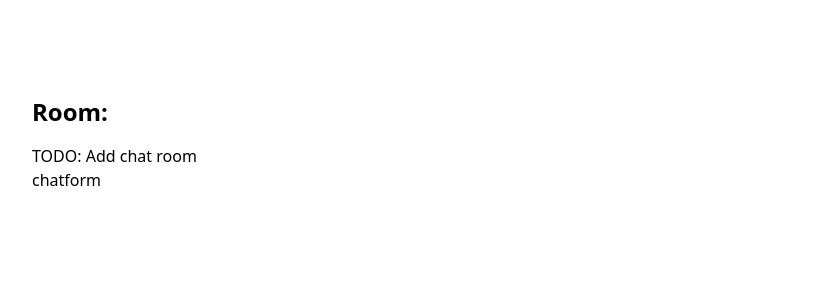
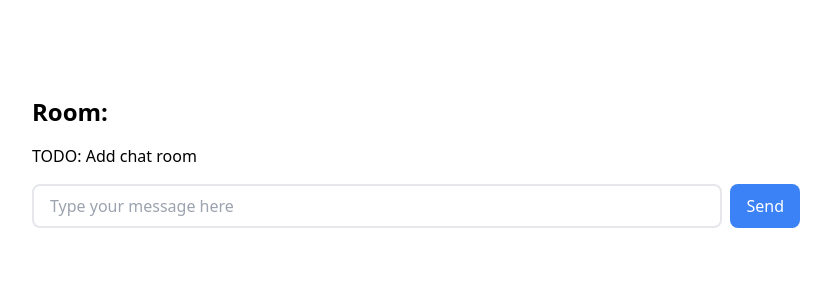
Before and after one commit to Wenying0808/websocket-multiplayer-dashboard, a Next.js app in the folder real-time-chat/: page / in a window 1280 px wide. Shown: the top 300 px of the page, without its empty margins (224-1055 px from the left). Built offline with nearby package versions, Linux system fonts and the light colour scheme.

Commit message:
feat:/polish charform component

```diff
--- a/real-time-chat/app/page.tsx
+++ b/real-time-chat/app/page.tsx
@@ -1,14 +1,21 @@
+"use client";
+
 import ChatForm from "@/components/ChatForm";
 
 export default function Home() {
+  const handleSendMessage = (message: string) => {
+    console.log(message)
+  }
   return (
     <div className="flex mt-24 justify-center w-full">
       <div className="w-full max-w-3xl mx-auto">
-        <h1 className="mb-4 text-2xl font-bold">Room:</h1>
-        <div>
+        <h1 className="mb-4 text-2xl font-bold">
+          Room:
+        </h1>
+        <div className="">
           TODO: Add chat room
         </div>
-        <ChatForm/>
+        <ChatForm onSendMessage={handleSendMessage}/>
       </div>
     </div>
   );
--- a/real-time-chat/components/ChatForm.tsx
+++ b/real-time-chat/components/ChatForm.tsx
@@ -1,11 +1,34 @@
-import React from 'react'
+"use client";
 
-const ChatForm = () => {
-  return (
-    <div>
-      chatform
-    </div>
-  )
+import React, { useState } from 'react'
+
+type ChatFormProps = {
+    onSendMessage: (message: string) => void;
 }
 
+const ChatForm: React.FC<ChatFormProps> = ({ onSendMessage }) => {
+    const [message, setMessage] = useState("");
+
+    const handleSubmit = (e: React.FormEvent) => {
+        e.preventDefault();
+        // empty the input after submit
+        if(message.trim() !== ""){
+            onSendMessage(message);
+            setMessage("");
+        }
+        console.log("submitted")
+    }
+  return (
+    <form onSubmit={handleSubmit} className='flex gap-2 mt-4'>
+        <input
+            type="text"
+            onChange={(e) => setMessage(e.target.value)}
+            placeholder='Type your message here'
+            className='flex-1 px-4 py-2 rounded-lg border-2 focus:outline-none'
+        />
+        <button type="submit" className="px-4 py-2 text-white bg-blue-500 rounded-lg">Send</button>
+    </form>
+  );
+};
+
 export default ChatForm
```
